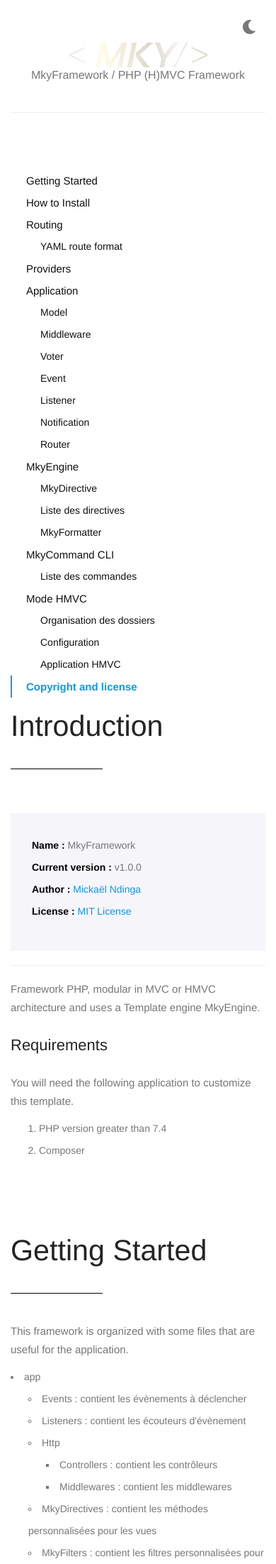
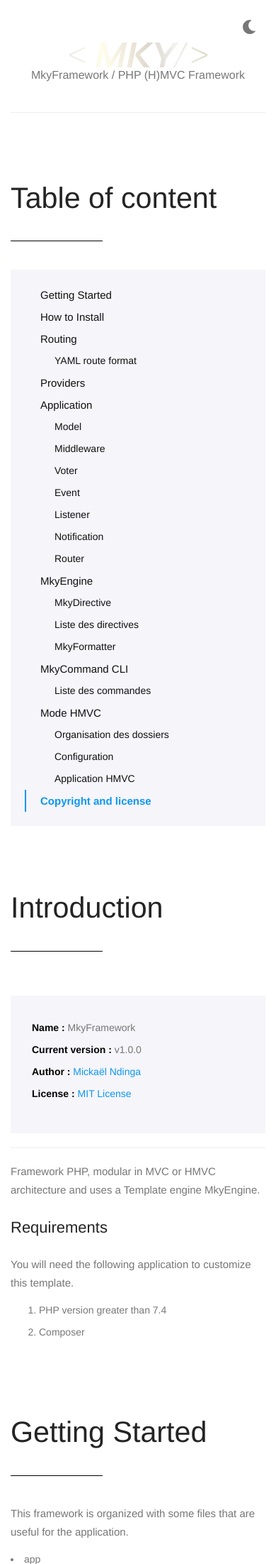
Before and after one commit to Micky-N/MickyFramework, a PHP site: page / in a window 390 px wide; the page is wider, and only the part inside the window is pictured. Shown: the top 2204 px of that part at 71% size. Run offline with PHP 8.4, Linux system fonts and the light colour scheme.

Commit message:
change css

```diff
--- a/css/custom.css
+++ b/css/custom.css
@@ -157,11 +157,13 @@ html #mode .dark {
 
 /* SIDEBAR */
 
-@media (min-width: 768px) {
-    .docs-sidebar {
-        padding-top: 20px;
-        padding-left: 20px;
-    }
+.docs-sidebar {
+    background-color: #f5f5fa;
+    padding: 20px 0 20px 20px;
+    margin-bottom: 75px;
+}
+html.dark .docs-sidebar {
+    background-color: #0c0c0c;
 }
 
 /* all links */
@@ -212,10 +214,11 @@ html #mode .dark {
     font-weight: 500;
 }
 
+
 @media (min-width: 992px) {
     .docs-sidebar {
-        background-color: #f5f5fa;
         height: 100vh;
+        margin-bottom: 0;
     }
     .docs-sidebar .nav ul {
         display: none;
@@ -223,6 +226,9 @@ html #mode .dark {
     }
     .docs-sidebar .nav>.active>ul {
         display: block;
+    }
+    .toc {
+        display: none;
     }
 }
 /*Syntax Highlighter : Sublime Theme */
--- a/index.html
+++ b/index.html
@@ -100,7 +100,10 @@
                 <hr>
             </section>
             <div class="row">
-                <div class="col-md-3 rowleft">
+                <div class="col-md-3">
+                    <h2 class="dark-text toc">Table of content
+                        <hr>
+                    </h2>
                     <nav class="docs-sidebar" data-spy="affix" data-offset-top="300" data-offset-bottom="200" role="navigation">
                         <ul class="nav">
                             <li><a href="#line1">Getting Started</a></li>
```
